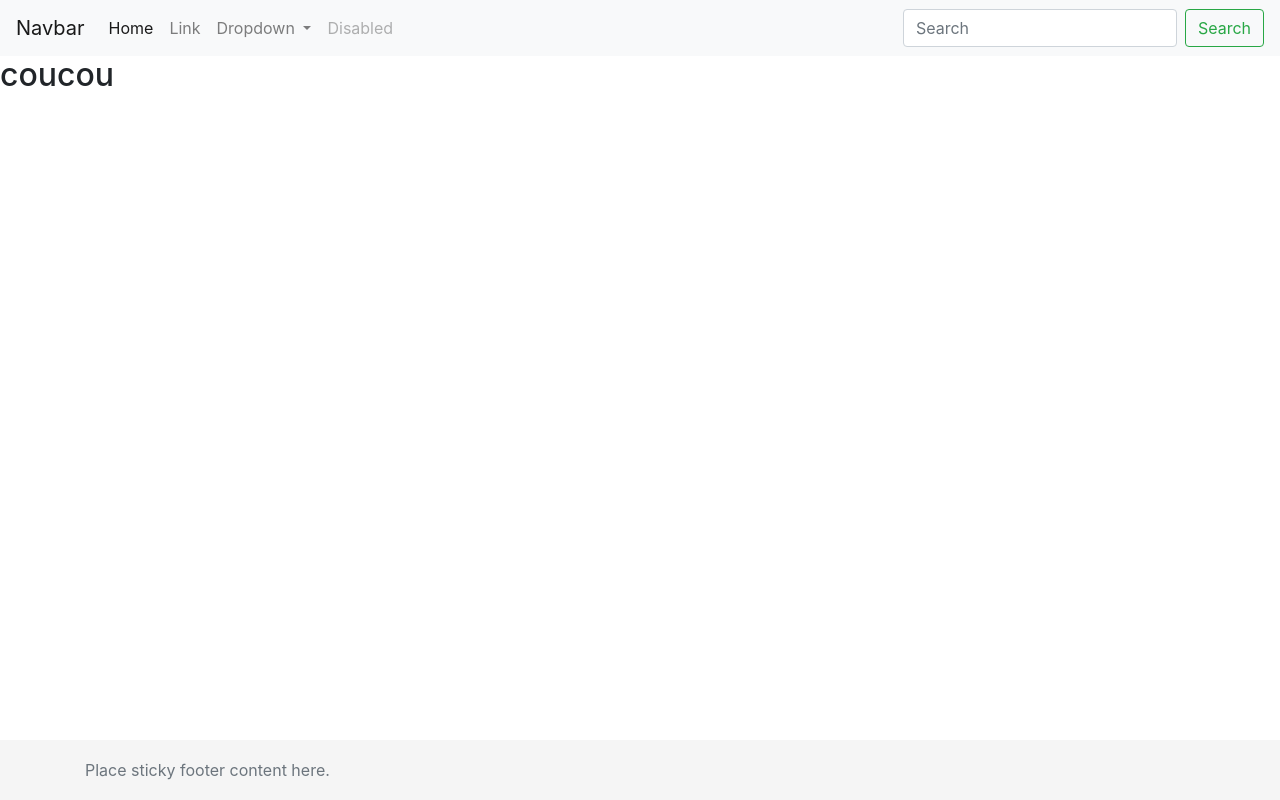
After one commit to Kaelyscius/SutekinaBox, a Symfony app: template templates/index/index.html.twig in a window 1280 px wide. The commit adds this page. Run offline with Twig, Linux system fonts and the light colour scheme; the template is opened without the code that fills it, so the values that code supplies are empty; some libraries are stand-ins or nearby versions.

Commit message:
add uml + begining index view

```diff
--- /dev/null
+++ b/public/css/main.css
@@ -0,0 +1,17 @@
+.footer {
+    position: absolute;
+    bottom: 0;
+    width: 100%;
+    /* Set the fixed height of the footer here */
+    height: 60px;
+    line-height: 60px; /* Vertically center the text there */
+    background-color: #f5f5f5;
+}
+body > .container {
+    padding: 60px 15px 0;
+}
+
+.footer > .container {
+    padding-right: 15px;
+    padding-left: 15px;
+}
--- a/templates/base.html.twig
+++ b/templates/base.html.twig
@@ -1,12 +1,28 @@
-<!DOCTYPE html>
-<html>
-    <head>
-        <meta charset="UTF-8">
-        <title>{% block title %}Welcome!{% endblock %}</title>
-        {% block stylesheets %}{% endblock %}
-    </head>
-    <body>
-        {% block body %}{% endblock %}
-        {% block javascripts %}{% endblock %}
-    </body>
+<!doctype html>
+<html lang="fr">
+<head>
+    <meta charset="UTF-8">
+    <meta name="viewport"
+          content="width=device-width, user-scalable=no, initial-scale=1.0, maximum-scale=1.0, minimum-scale=1.0">
+    <meta http-equiv="X-UA-Compatible" content="ie=edge">
+    <title>
+        {% block title %}
+            {% block page_title '' %} |
+            {% block site_title 'SutekinaBox' %}
+        {% endblock title %}
+    </title>
+
+    {% block stylesheets '' %}
+</head>
+<body>
+
+{% block body '' %}
+
+{% block javascripts '' %}
+
+{% block final_javascripts '' %}
+
+
+
+</body>
 </html>
--- /dev/null
+++ b/templates/components/_footer.html.twig
@@ -0,0 +1,8 @@
+
+<!--Le underscore veut dire que l'élément est inclus dans un autre-->
+
+<footer class="footer">
+    <div class="container">
+        <span class="text-muted">Place sticky footer content here.</span>
+    </div>
+</footer>
--- /dev/null
+++ b/templates/components/_header.html.twig
@@ -0,0 +1 @@
+<!--Le underscore veut dire que l'élément est inclus dans un autre-->
--- /dev/null
+++ b/templates/components/_nav.html.twig
@@ -0,0 +1,37 @@
+{#Pour définir le fichier de translation à utiliser#}
+
+<nav class="navbar navbar-expand-lg navbar-light bg-light">
+    <a class="navbar-brand" href="#">Navbar</a>
+    <button class="navbar-toggler" type="button" data-toggle="collapse" data-target="#navbarSupportedContent" aria-controls="navbarSupportedContent" aria-expanded="false" aria-label="Toggle navigation">
+        <span class="navbar-toggler-icon"></span>
+    </button>
+
+    <div class="collapse navbar-collapse" id="navbarSupportedContent">
+        <ul class="navbar-nav mr-auto">
+            <li class="nav-item active">
+                <a class="nav-link" href="#">Home <span class="sr-only">(current)</span></a>
+            </li>
+            <li class="nav-item">
+                <a class="nav-link" href="#">Link</a>
+            </li>
+            <li class="nav-item dropdown">
+                <a class="nav-link dropdown-toggle" href="#" id="navbarDropdown" role="button" data-toggle="dropdown" aria-haspopup="true" aria-expanded="false">
+                    Dropdown
+                </a>
+                <div class="dropdown-menu" aria-labelledby="navbarDropdown">
+                    <a class="dropdown-item" href="#">Action</a>
+                    <a class="dropdown-item" href="#">Another action</a>
+                    <div class="dropdown-divider"></div>
+                    <a class="dropdown-item" href="#">Something else here</a>
+                </div>
+            </li>
+            <li class="nav-item">
+                <a class="nav-link disabled" href="#">Disabled</a>
+            </li>
+        </ul>
+        <form class="form-inline my-2 my-lg-0">
+            <input class="form-control mr-sm-2" type="search" placeholder="Search" aria-label="Search">
+            <button class="btn btn-outline-success my-2 my-sm-0" type="submit">Search</button>
+        </form>
+    </div>
+</nav>
--- /dev/null
+++ b/templates/index/index.html.twig
@@ -0,0 +1,21 @@
+{% extends "layout.html.twig" %}
+
+{% set active = 'home' %}
+
+{% block page_title %}
+    Accueil
+{% endblock %}
+
+{% block stylesheets %}
+    {{ parent() }}
+
+{% endblock %}
+
+{% block content %}
+<h2>coucou
+</h2>
+
+{% endblock %}
+
+{% block final_javascripts %}
+{% endblock %}
--- /dev/null
+++ b/templates/layout.html.twig
@@ -0,0 +1,62 @@
+{% extends "base.html.twig" %}
+
+{#on peut aller chercher ce que tu créer dans twig.yaml#}
+{#{% set categories = category_service.findAll() %}#}
+
+{% block stylesheets %}
+    <meta http-equiv="Content-Type" content="text/html; charset=utf-8" />
+    <meta http-equiv="X-UA-Compatible" content="IE=edge">
+    <meta name="viewport" content="width=device-width, initial-scale=1">
+    <meta name="description" content="">
+    <meta name="author" content="congnd91">
+    <title>Sutekina Box</title>
+    <!-- Favicons -->
+    {#<link rel="shortcut icon" href="{{ asset('images/favicon.png') }}">#}
+    {#<link rel="apple-touch-icon" href="{{ asset('images/apple-touch-icon-57x57.png') }}">#}
+    {#<link rel="apple-touch-icon" sizes="72x72" href="{{ asset('images/apple-touch-icon-72x72.png') }}">#}
+    {#<link rel="apple-touch-icon" sizes="114x114" href="{{ asset('images/apple-touch-icon-114x114.png') }}">#}
+    <!-- Online Fonts -->
+    <link href="https://fonts.googleapis.com/css?family=Oswald:300,400,700&subset=latin-ext" rel="stylesheet">
+    <link href="https://fonts.googleapis.com/css?family=Open+Sans:300,300i,400,400i,600,600i,700,700i,800,800i" rel="stylesheet">
+    <link href="https://fonts.googleapis.com/css?family=Roboto+Slab:100,300,400,700" rel="stylesheet">
+    <!-- Vender -->
+    <link rel="stylesheet" href="https://cdnjs.cloudflare.com/ajax/libs/font-awesome/4.7.0/css/font-awesome.min.css" integrity="sha256-eZrrJcwDc/3uDhsdt61sL2oOBY362qM3lon1gyExkL0=" crossorigin="anonymous" />
+    <link rel="stylesheet" href="https://stackpath.bootstrapcdn.com/bootstrap/4.1.1/css/bootstrap.min.css" integrity="sha384-WskhaSGFgHYWDcbwN70/dfYBj47jz9qbsMId/iRN3ewGhXQFZCSftd1LZCfmhktB" crossorigin="anonymous">
+
+    <!-- Main CSS (SCSS Compile) -->
+    <link href="{{ asset('css/main.css') }}" rel="stylesheet" />
+    <!-- JavaScripts -->
+    <!--<script src="js/modernizr.js"></script>-->
+    <!-- HTML5 Shim and Respond.js IE8 support of HTML5 elements and media queries -->
+    <!-- WARNING: Respond.js doesn't work if you view the page via file:// -->
+    <!--[if lt IE 9]>
+    <script src="https://oss.maxcdn.com/libs/html5shiv/3.7.0/html5shiv.js"></script>
+    <script src="https://oss.maxcdn.com/libs/respond.js/1.4.2/respond.min.js"></script>
+    <![endif]-->
+{% endblock %}
+
+{% block body %}
+
+
+    {% include 'components/_nav.html.twig' %}
+
+    <!--Contenu des vues-->
+    {% block content '' %}
+    {% include 'components/_footer.html.twig' %}
+
+{% endblock %}
+
+{% block javascripts %}
+    <!--script file-->
+    <script src="https://cdnjs.cloudflare.com/ajax/libs/jquery/3.3.1/jquery.js" integrity="sha256-2Kok7MbOyxpgUVvAk/HJ2jigOSYS2auK4Pfzbm7uH60=" crossorigin="anonymous"></script>
+    <script src="https://stackpath.bootstrapcdn.com/bootstrap/4.1.1/js/bootstrap.min.js" integrity="sha384-smHYKdLADwkXOn1EmN1qk/HfnUcbVRZyYmZ4qpPea6sjB/pTJ0euyQp0Mk8ck+5T" crossorigin="anonymous"></script>
+
+    {#{% if isUserInvited() %}#}
+        {#<script>#}
+            {#$(function () {#}
+                {#$('#newsletterModal').modal('show');#}
+            {#});#}
+        {#</script>#}
+    {#{% endif %}#}
+
+{% endblock %}
```
Also changed, not shown: src/Controller/IndexController.php (added, +38 -0 lines), 1 other file.
